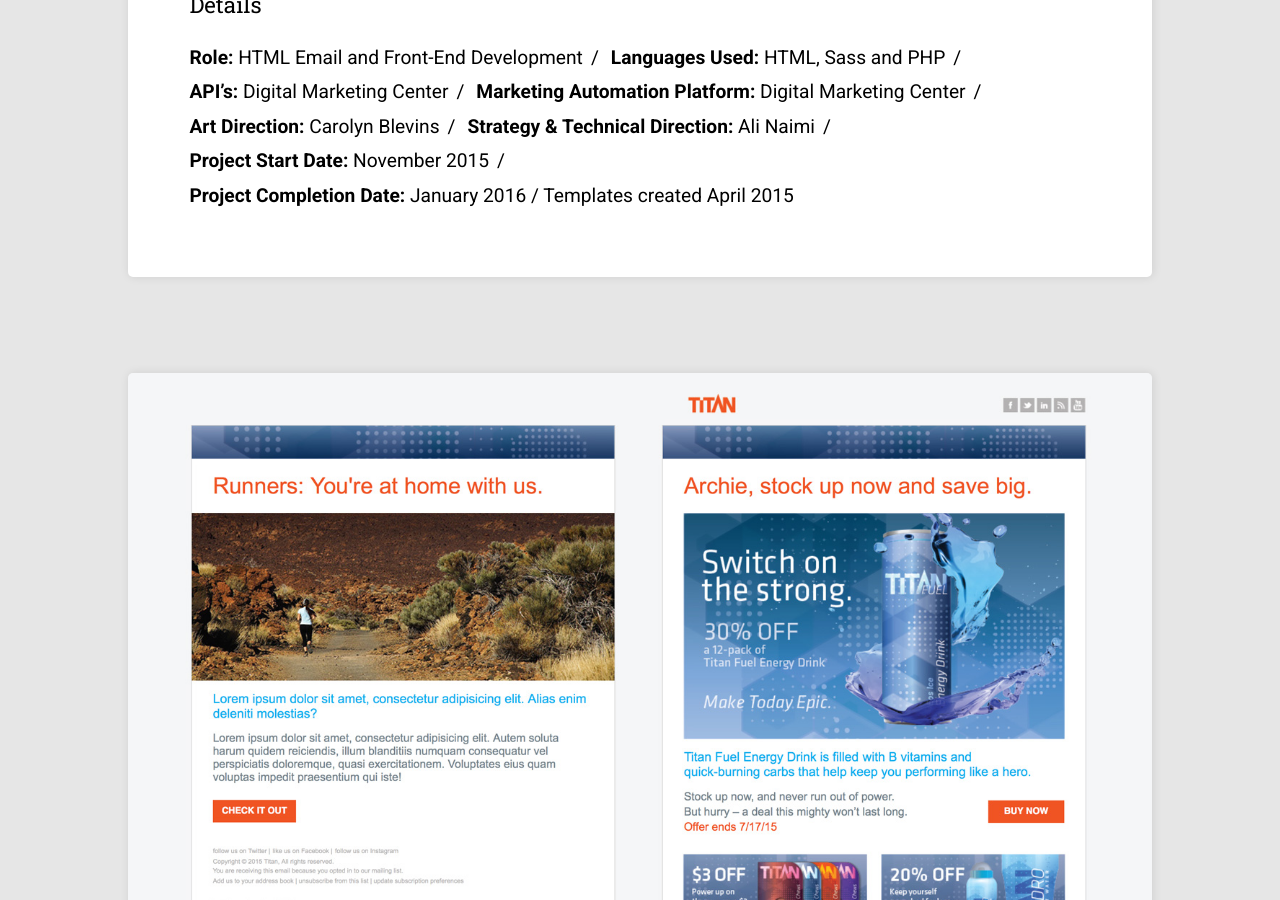
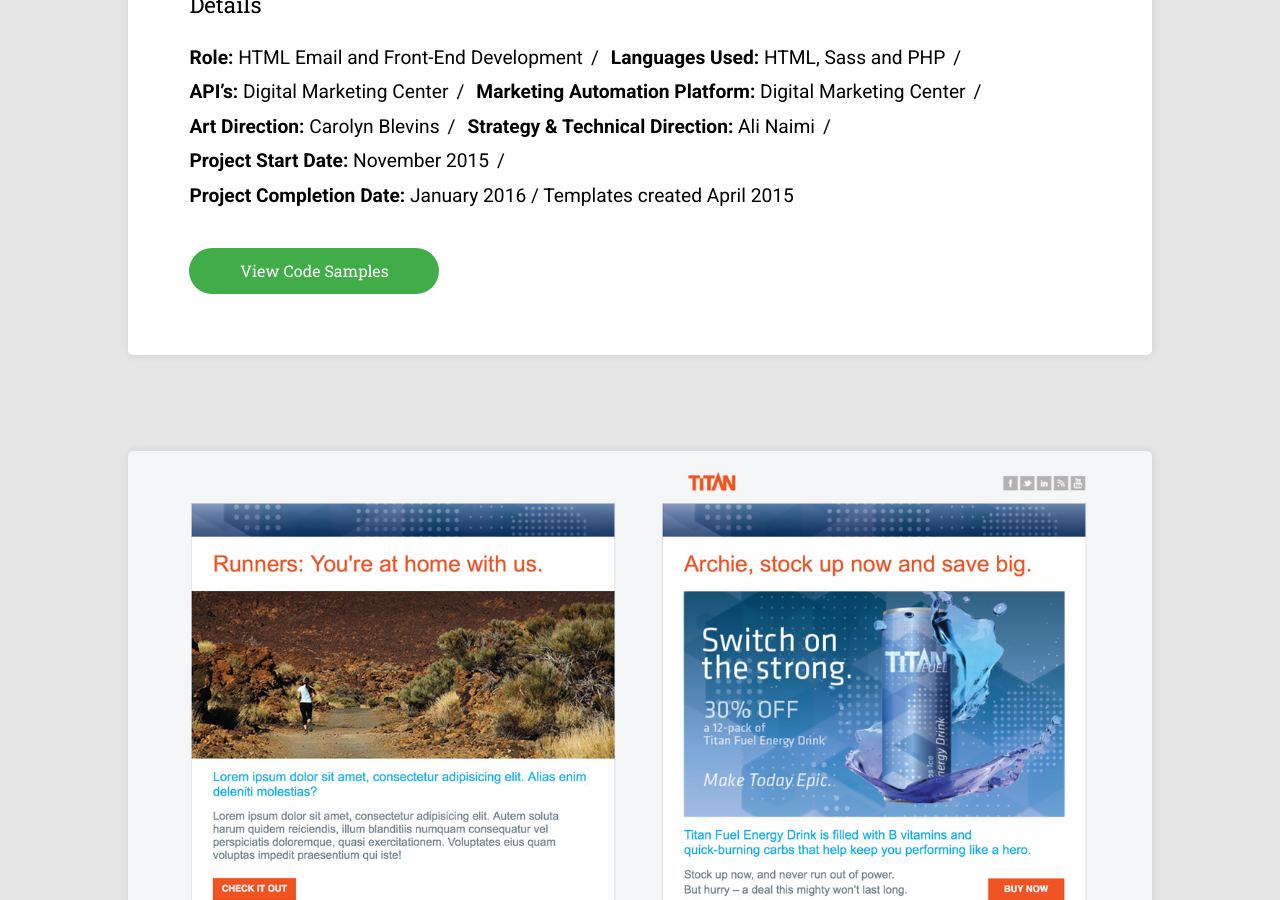
Before and after one commit to mattdavidlucas/mattdavidlucas.github.io, a Jekyll site: the page built from project-mayhem.html, in a window 1280 px wide and 900 px high, scrolled down 469 px. Built offline with Jekyll 4.4.1, drawn with Linux system fonts in a browser that asks for light colours; nearby versions of some CDN libraries.

Commit message:
Add Code Samples link.

```diff
--- a/project-mayhem.html
+++ b/project-mayhem.html
@@ -18,6 +18,8 @@
 			<li>{{detail}}</li>
 			{% endfor %}
 		</ul>
+
+		<a href="https://github.com/mattdavidlucas/email-samples/tree/master/teradata-ozone-samples/teradata-dmp-demo" class="cta" target="_blank">View Code Samples</a>
 	</section>
 
 	<figure>
```
